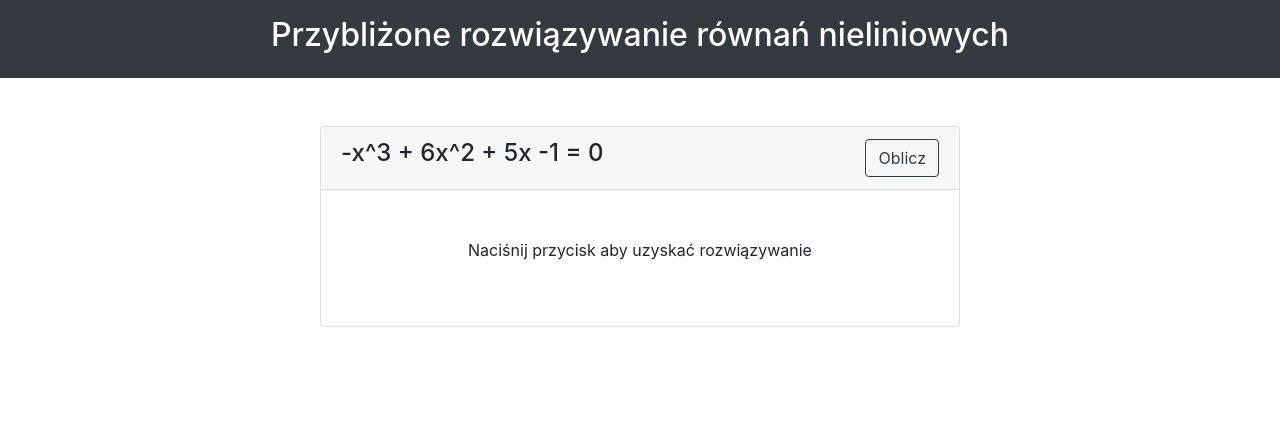
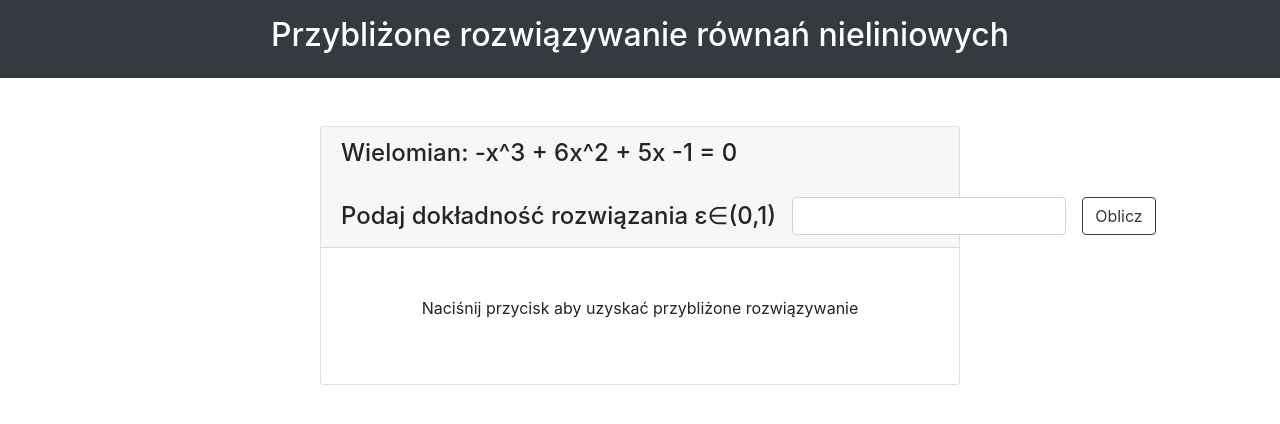
Before and after one commit to projekt-zespolowy-rodeo/rownania-nieliniowe, a plain HTML site: page index.html in a window 1280 px wide. Drawn offline with Linux system fonts and the light colour scheme.

Commit message:
add input for accuracy

```diff
--- a/index.html
+++ b/index.html
@@ -16,15 +16,21 @@
 
     <div class="card mt-5  w-50 mx-auto">
         <div class="card-header h4">
-            <div class="d-inline">-x^3 + 6x^2 + 5x -1 = 0</div>
-
-            <div class="d-inline float-right">
-              <button class="btn btn-outline-dark my-2 my-sm-0" type="">Oblicz</button>
+            <div>Wielomian: -x^3 + 6x^2 + 5x -1 = 0</div>
+            <br>
+            <div class="inline-block">
+              <form class="form-inline">
+                <div class="form-group">
+                  <label for="accuracy">Podaj dokładność rozwiązania &#949;&#8712;(0,1)</label>
+                  <input type="text" id="accuracy" class="form-control mx-sm-3">
+                  <button class="btn btn-outline-dark my-2 my-sm-0" type="">Oblicz</button>
+                </div>
+              </form>
             </div>
           </div>
 
         <div class="card-body p-5">
-            <p class="text-center align-middle"> Naciśnij przycisk aby uzyskać rozwiązywanie</p>
+            <p class="text-center align-middle"> Naciśnij przycisk aby uzyskać przybliżone rozwiązywanie</p>
         </div>
       </div>
       <script src="script.js"></script>
```
